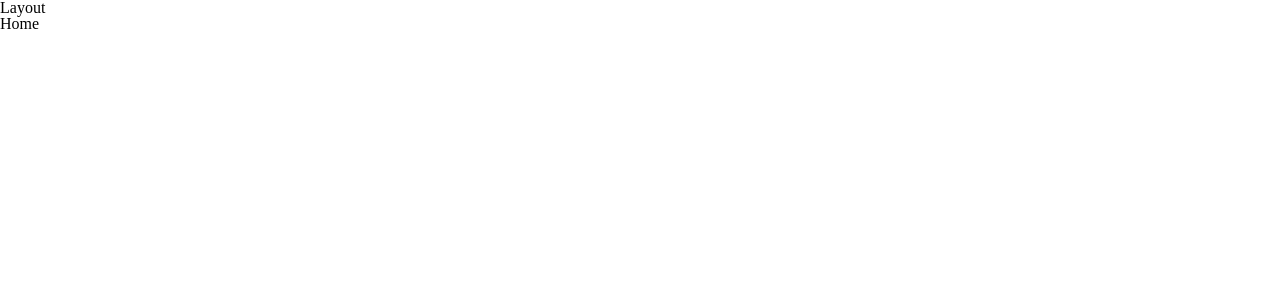
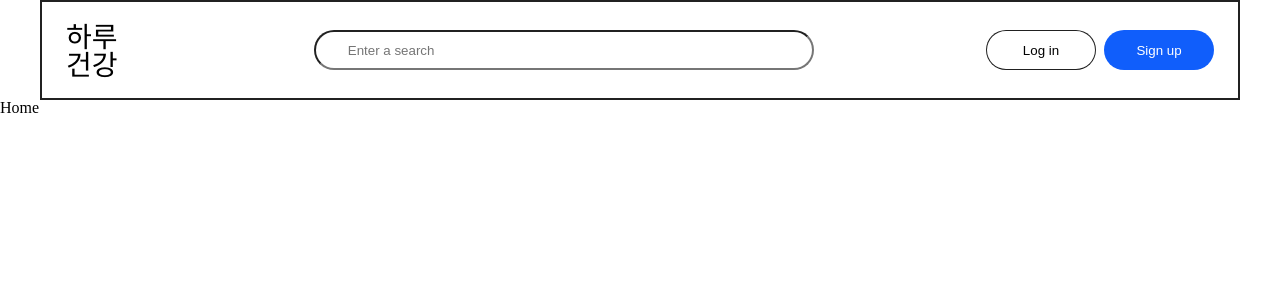
Before and after one commit to peeChulchul/news-feed, a React (Create React App) app: page / in a window 1280 px wide. Shown: the top 300 px of the page. Built offline with nearby package versions, Linux system fonts and the light colour scheme.

Commit message:
feat: 회원가입, 로그인 기능 추가(#14)

```diff
--- a/src/pages/layout/header.jsx
+++ b/src/pages/layout/header.jsx
@@ -1,5 +1,226 @@
 import React from "react";
+import styled from "styled-components";
+import theme from "styles/theme";
+import { useState, useRef } from "react";
+import { createUserWithEmailAndPassword, signInWithEmailAndPassword } from "firebase/auth"
+import { AUTH } from "fb/myfirebase";
 
 export default function Header() {
-  return <div>Header</div>;
-}
+  // Login Modal
+  const [modalOpen, setModalOpen] = useState(false);
+  const [modalOpen2, setModalOpen2] = useState(false);
+  const modalBackgound = useRef();
+
+  const ModalOpenOnclickHandler = event => {
+    if (event.target === modalBackgound.current) {
+      setModalOpen(false);
+      setModalOpen2(false);
+    }
+  }
+
+  // 회원가입
+  const [email, setEmail] = useState("");
+  const [password, setPassword] = useState("");
+
+  const onChange = (event) => {
+    const {
+      target: { name, value },
+    } = event;
+    if (name === "email") {
+      setEmail(value);
+    }
+    if (name === "password") {
+      setPassword(value);
+    }
+  };
+
+  const signUp = async () => {
+    try {
+      const userCredential = await createUserWithEmailAndPassword(AUTH, email, password)
+      console.log(userCredential);
+    } catch (error) {
+      console.log(error);
+    }
+  }
+
+  // 사용자 인증정보 확인하기
+  const user = AUTH.currentUser;
+
+  // 이메일로 로그인하기
+  const signIn = async (event) => {
+    event.preventDefault();
+    try {
+      const userCredential = await signInWithEmailAndPassword(AUTH, email, password)
+      console.log(userCredential);
+    } catch (error) {
+      console.log(error);
+    }
+  }
+
+  // 로그아웃하기
+  const logOut = (event) => {
+    event.preventDefault();
+  }
+  return <>
+    <StHeader>
+      <StTitle>하루<br />건강</StTitle>
+      <StInput type="text" placeholder="Enter a search" ></StInput>
+      <StLoginBtn onClick={() => {setModalOpen(true)}}>Log in</StLoginBtn>
+      <StSignupBtn onClick={() => {setModalOpen2(true)}}>Sign up</StSignupBtn>
+    </StHeader>
+    <div>
+    {
+        modalOpen &&
+        <StModalContainer ref={modalBackgound} onClick={ModalOpenOnclickHandler}>
+          <StModalContent>
+            <StLoginModalTitle>로그인</StLoginModalTitle>
+            <StModalLoginInput
+            type="email"
+            value={email}
+            name="email"
+            onChange={onChange}
+            required
+            placeholder="이메일을 입력해주세요"/>
+            <StModalLoginInput
+            type="password"
+            value={password}
+            name="password"
+            onChange={onChange}
+            required
+            placeholder="비밀번호를 입력해주세요"/>
+            <StModalLonInBtn onClick={signIn}>로그인</StModalLonInBtn>
+            <StModalSignupBtn>회원가입</StModalSignupBtn>
+            <StModalGoogleBtn>Sign in Google</StModalGoogleBtn>
+          </StModalContent>
+        </StModalContainer>
+      }
+    </div>
+    <div>
+      {
+        modalOpen2 &&
+        <StModalContainer ref={modalBackgound} onClick={ModalOpenOnclickHandler}>
+      <StModalContent>
+        <StModalSignupTitle>회원가입</StModalSignupTitle>
+        <StModalLoginInput placeholder="이름 입력"/>
+        <StModalLoginInput
+        type="email"
+        value={email}
+        name="email"
+        onChange={onChange}
+        required
+        placeholder="사용할 이메일 입력"/>
+        <StModalLoginInput
+        type="password"
+        value={password}
+        name="password"
+        onChange={onChange}
+        required
+        placeholder="사용할 비밀번호 입력"/>
+        <StModalLoginInput placeholder="비밀번호 다시한번 확인"/>
+        <StModalLonInBtn onClick={signUp}>회원가입</StModalLonInBtn>
+        <StModalSignupBtn>로그인</StModalSignupBtn>
+        <StModalGoogleBtn>Sign in Google</StModalGoogleBtn>
+      </StModalContent>
+    </StModalContainer>
+      }
+    </div>
+  </>
+};
+
+const StHeader = styled.header`
+  height: 100px;
+  width: 1200px;
+  margin: 0 auto;
+  border: 2px solid ${theme.color.black};
+
+  display: flex;
+`
+const StTitle = styled.h1`
+  font-size: ${theme.fontSize.xxl};
+  padding: 1.4rem 1.5rem;
+`
+
+const StInput = styled.input`
+  width: 500px;
+  height: 40px;
+  margin: auto;
+  border-radius: 25px;
+  padding-left: ${theme.spacing.lg};
+`
+
+const StLoginBtn = styled.button`
+  width: 110px;
+  height: 40px;
+  margin: auto 0;
+  border-radius: 20px;
+  border: 1px solid ${theme.color.black};
+  background-color: ${theme.color.white};
+
+  cursor: pointer;
+`
+const StSignupBtn = styled.button`
+  width: 110px;
+  height: 40px;
+  margin: auto 1.5rem auto 0.5rem;
+  border-radius: 20px;
+  background-color: ${theme.color.success};
+  color: ${theme.color.white};
+
+  cursor: pointer;
+`
+const StModalContainer = styled.div`
+  width: 100%;
+  height: 100%;
+  position: fixed;
+  top: 0;
+  left: 0;
+  display: flex;
+  justify-content: center;
+  align-items: center;
+  background: rgba(0, 0, 0, 0.5);
+`
+const StModalContent = styled.div`
+  background-color: ${theme.color.white};
+  width: 300px;
+  height: 400px;
+`
+const StLoginModalTitle = styled.div`
+  font-size: ${theme.fontSize.xxxl};
+  font-weight: bold;
+  margin: 65px 80px 20px 98px;
+`
+const StModalLoginInput = styled.input`
+  width: 250px;
+  height: 40px;
+  margin: 5px 23px;
+`
+const StModalLonInBtn = styled.button`
+  background-color: ${theme.color.white};
+  border: 1px solid ${theme.color.black};
+  width: 250px;
+  height: 40px;
+  margin: 5px 23px;
+
+  cursor: pointer;
+`
+const StModalSignupBtn = styled.span`
+  border-bottom: 1px solid ${theme.color.black};
+  margin-left: 222px;
+  font-size: ${theme.fontSize.sm};
+
+  cursor: pointer;
+`
+const StModalGoogleBtn = styled.button`
+  background-color: ${theme.color.success};
+  color: ${theme.color.white};
+  width: 250px;
+  height: 40px;
+  margin: 10px 23px;
+
+  cursor: pointer;
+`
+const StModalSignupTitle = styled.div`
+font-size: ${theme.fontSize.xxxl};
+font-weight: bold;
+margin: 20px 85px 20px 85px;
+`
--- a/src/pages/layout/view/index.js
+++ b/src/pages/layout/view/index.js
@@ -1,9 +1,11 @@
 import React from "react";
+import Header from "../header";
 
 export default function Layout({ children }) {
   return (
     <div>
-      Layout
+      <Header />
+      {/* Layout */}
       <>{children}</>
     </div>
   );
```
Also changed, not shown: src/fb/myfirebase.js (renamed from src/firebase/myfirebase.js).
